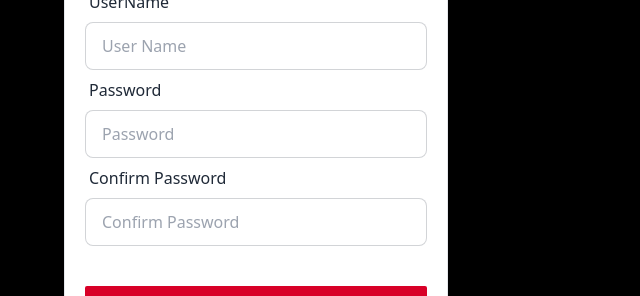
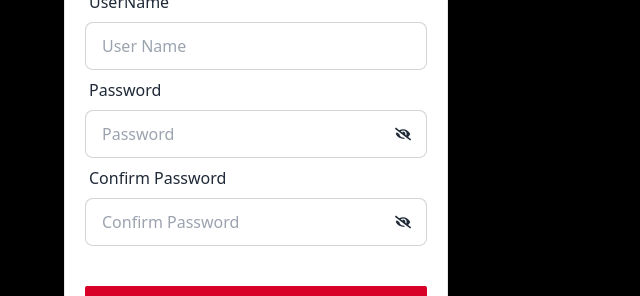
Before and after one commit to muhammadali246397/internship-tusk, a React (Vite) app: page / in a window 1280 px wide. Shown: the part 480-776 px from the top of the page, without its empty margins (0-640 px from the left). Built offline with nearby package versions, Linux system fonts and the light colour scheme.

Commit message:
all okay

```diff
--- a/src/component/landingPage/form/Form.jsx
+++ b/src/component/landingPage/form/Form.jsx
@@ -1,5 +1,6 @@
-import React from 'react';
+import React, { useState } from 'react';
 import { useForm } from 'react-hook-form';
+import { FaEye, FaEyeSlash } from 'react-icons/fa';
 import { Link } from 'react-router-dom';
 
 
@@ -7,6 +8,11 @@ const Form = () => {
 
     const { register, formState: { errors }, handleSubmit } = useForm();
     const onSubmit = (data) => console.log(data);
+    const [showPassword, setShowPassword] = useState(false);
+
+    const togglePasswordVisibility = () => {
+        setShowPassword(!showPassword);
+    };
 
 
     return (
@@ -42,23 +48,57 @@ const Form = () => {
                             </div>
                             <div className="form-control">
                                 <label className="label">
-                                    <span className="label-text text-base ">Password</span>
+                                    <span className="label-text text-base">Password</span>
                                 </label>
-                                <input className="input input-bordered" placeholder='Password'
-                                    {...register("password", { required: "Please set your password" })}
-                                    aria-invalid={errors.password ? "true" : "false"}
-                                />
-                                {errors.password && <p className='text-red-500' role="alert">{errors.password?.message}</p>}
+                                <div className="password-input relative">
+                                    <input
+                                        className="input w-full input-bordered"
+                                        type={showPassword ? "text" : "password"}
+                                        placeholder="Password"
+                                        {...register("password", { required: "Please set your password" })}
+                                        aria-invalid={errors.password ? "true" : "false"}
+                                    />
+                                    <span
+                                        onClick={togglePasswordVisibility}
+                                        className="password-toggle absolute top-4 right-4"
+                                    >
+                                        {showPassword ? (
+                                            <FaEye></FaEye>
+                                        ) : (
+                                            <FaEyeSlash></FaEyeSlash>
+                                        )}
+                                    </span>
+                                </div>
+                                {errors.password && (
+                                    <p className="text-red-500" role="alert">
+                                        {errors.password?.message}
+                                    </p>
+                                )}
                             </div>
 
                             <div className="form-control">
                                 <label className="label">
                                     <span className="label-text text-base ">Confirm Password</span>
                                 </label>
-                                <input className="input input-bordered" placeholder='Confirm Password'
-                                    {...register("conpassword", { required: "set confirm password" })}
-                                    aria-invalid={errors.conpassword ? "true" : "false"}
-                                />
+                                <div className="password-input relative">
+                                    <input
+                                        className="input w-full input-bordered"
+                                        type={showPassword ? "text" : "password"}
+                                        placeholder="Confirm Password"
+                                        {...register("conpassword", { required: "Please set your password" })}
+                                        aria-invalid={errors.conpassword ? "true" : "false"}
+                                    />
+                                    <span
+                                        onClick={togglePasswordVisibility}
+                                        className="password-toggle absolute top-4 right-4"
+                                    >
+                                        {showPassword ? (
+                                            <FaEye></FaEye>
+                                        ) : (
+                                            <FaEyeSlash></FaEyeSlash>
+                                        )}
+                                    </span>
+                                </div>
                                 {errors.conpassword && <p className='text-red-500' role="alert">{errors.password?.message}</p>}
                             </div>
 
```
Also changed, not shown: src/component/landingPage/Main.jsx (indentation only).
